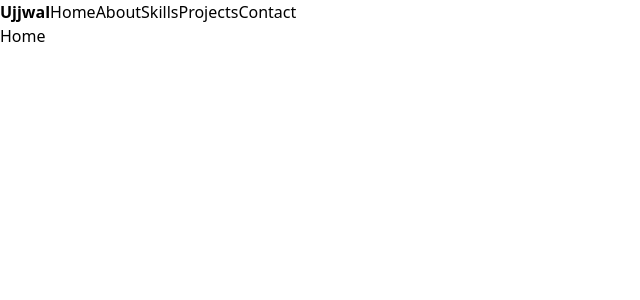
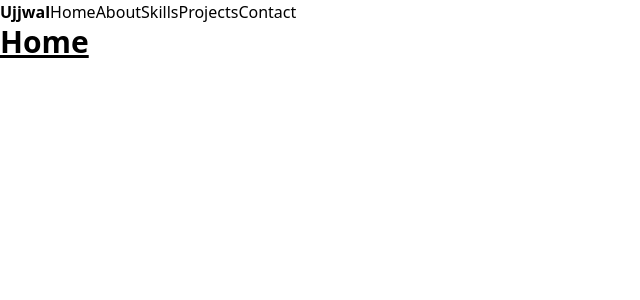
Before and after one commit to ujjwal-poudel/Personal-Website-React-, a React (Create React App) app: page / in a window 1280 px wide. Shown: the top 300 px of the page, without its empty margins (0-640 px from the left). Built offline with nearby package versions, Linux system fonts and the light colour scheme.

Commit message:
Homescreen changes

```diff
--- a/src/components/Home.js
+++ b/src/components/Home.js
@@ -2,8 +2,8 @@ import React from "react";
 
 export default function Home() {
     return (
-        <div className="home">
-            <h1>Home</h1>
+        <div>
+            <h1 className="text-3xl font-bold underline">Home</h1>
         </div>
     )
 }
```
